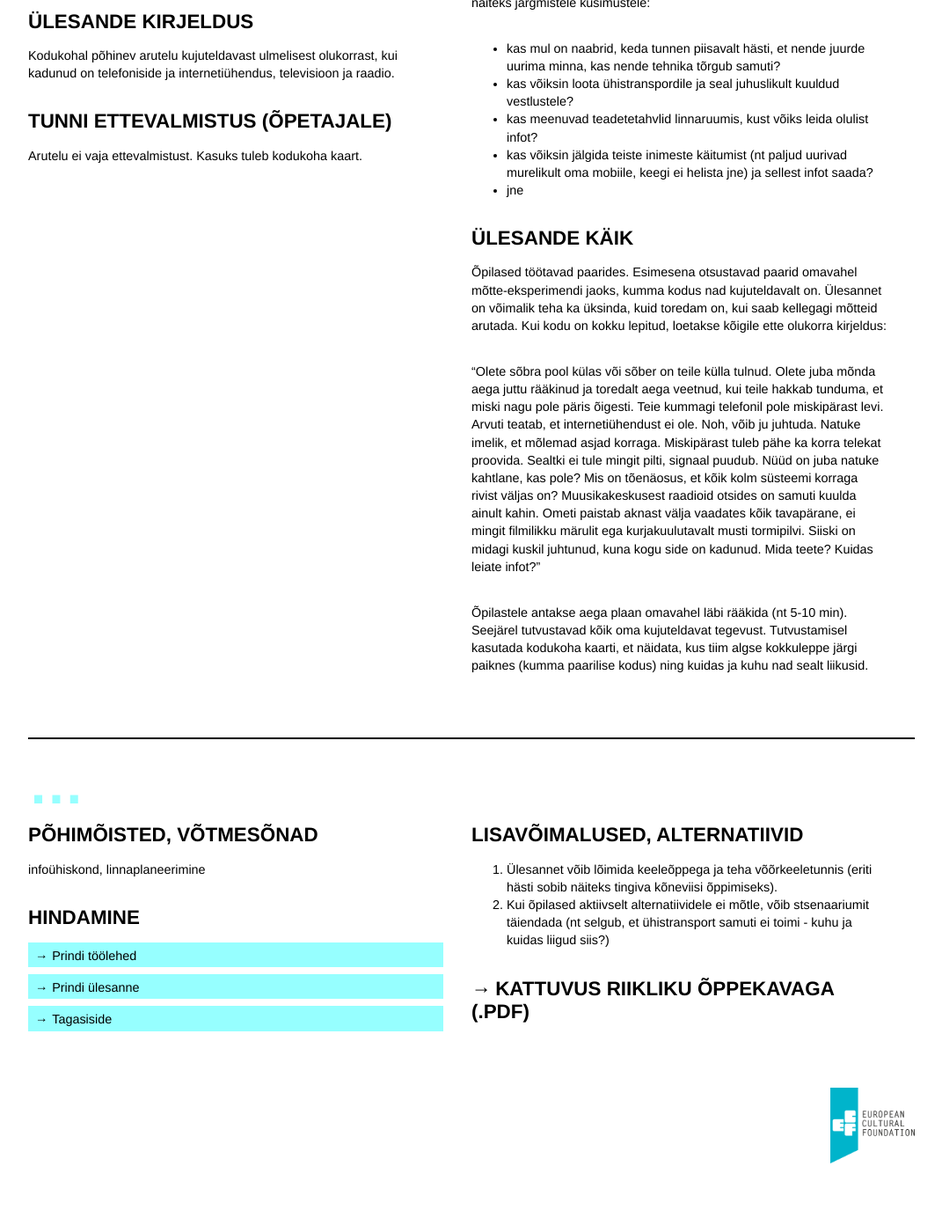
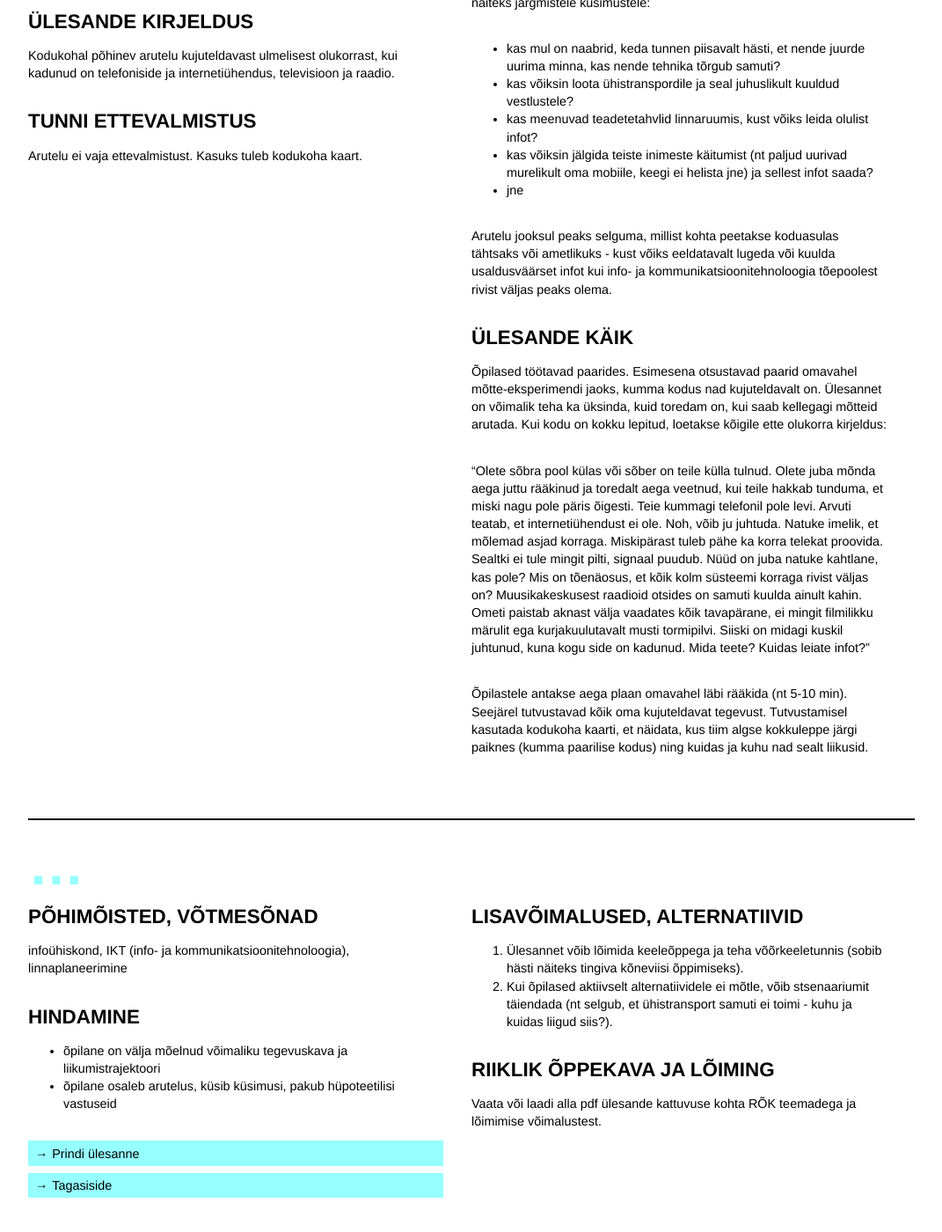
Before and after one commit to ruumiharidus/ruumiharidus.github.io, a Jekyll site: the page built from _posts/2015-12-07-infosulg.md, in a window 1280 px wide and 1400 px high, scrolled down 1097 px. Shown: the whole window at 88% size, without its empty margins (104-1175 px from the left). Built offline with Jekyll 4.4.1, drawn with Linux system fonts in a browser that asks for light colours; nearby versions of some CDN libraries; some of the changed text lies outside the part shown.

Commit message:
Updated 2015-12-07-infosulg.md

```diff
--- a/_posts/2015-12-07-infosulg.md
+++ b/_posts/2015-12-07-infosulg.md
@@ -5,22 +5,23 @@
 image: /images/infosulg.jpg
 ---
 
+
 <section class="section-bang">
 ### !
 
-vanus: 				|gümnaasium
-kestus: 			|15 min
-vorm: 				|arutelu
-nõuab eeltööd:		|-
-vajalikud vahendid:	|asula kaart
-seotud õppeained:	|ühiskonnaõpetus, meedia, riigikaitse
-seotud teemad:		|
+vanus: 				| gümnaasium
+kestus: 			| 15 min
+vorm: 				| arutelu
+nõuab eeltööd:		| -
+vajalikud vahendid:	| (asula kaart)
+seotud õppeained:	| ühiskonnaõpetus, meedia, riigikaitse
+seotud teemad:		| IKT
 boonus:				|
 
 #### Ülesande kirjeldus
 Kodukohal põhinev arutelu kujuteldavast ulmelisest olukorrast, kui kadunud on telefoniside ja internetiühendus, televisioon ja raadio.
 
-#### Tunni ettevalmistus (õpetajale)
+#### Tunni ettevalmistus
 Arutelu ei vaja ettevalmistust. Kasuks tuleb kodukoha kaart.
 
 </section>
@@ -39,10 +40,12 @@
 - kas võiksin jälgida teiste inimeste käitumist (nt paljud uurivad murelikult oma mobiile, keegi ei helista jne) ja sellest infot saada?
 - jne
 
+Arutelu jooksul peaks selguma, millist kohta peetakse koduasulas tähtsaks või ametlikuks - kust võiks eeldatavalt lugeda või kuulda usaldusväärset infot kui info- ja kommunikatsioonitehnoloogia tõepoolest rivist väljas peaks olema.
+
 #### Ülesande käik
 Õpilased töötavad paarides. Esimesena otsustavad paarid omavahel mõtte-eksperimendi jaoks, kumma kodus nad kujuteldavalt on. Ülesannet on võimalik teha ka üksinda, kuid toredam on, kui saab kellegagi mõtteid arutada. Kui kodu on kokku lepitud, loetakse kõigile ette olukorra kirjeldus:
 
-“Olete sõbra pool külas või sõber on teile külla tulnud. Olete juba mõnda aega juttu rääkinud ja toredalt aega veetnud, kui teile hakkab tunduma, et miski nagu pole päris õigesti. Teie kummagi telefonil pole miskipärast levi. Arvuti teatab, et internetiühendust ei ole. Noh, võib ju juhtuda. Natuke imelik, et mõlemad asjad korraga. Miskipärast tuleb pähe ka korra telekat proovida. Sealtki ei tule mingit pilti, signaal puudub. Nüüd on juba natuke kahtlane, kas pole? Mis on tõenäosus, et kõik kolm süsteemi korraga rivist väljas on? Muusikakeskusest raadioid otsides on samuti kuulda ainult kahin. Ometi paistab aknast välja vaadates kõik tavapärane, ei mingit filmilikku märulit ega kurjakuulutavalt musti tormipilvi. Siiski on midagi kuskil juhtunud, kuna kogu side on kadunud. Mida teete? Kuidas leiate infot?”
+“Olete sõbra pool külas või sõber on teile külla tulnud. Olete juba mõnda aega juttu rääkinud ja toredalt aega veetnud, kui teile hakkab tunduma, et miski nagu pole päris õigesti. Teie kummagi telefonil pole levi. Arvuti teatab, et internetiühendust ei ole. Noh, võib ju juhtuda. Natuke imelik, et mõlemad asjad korraga. Miskipärast tuleb pähe ka korra telekat proovida. Sealtki ei tule mingit pilti, signaal puudub. Nüüd on juba natuke kahtlane, kas pole? Mis on tõenäosus, et kõik kolm süsteemi korraga rivist väljas on? Muusikakeskusest raadioid otsides on samuti kuulda ainult kahin. Ometi paistab aknast välja vaadates kõik tavapärane, ei mingit filmilikku märulit ega kurjakuulutavalt musti tormipilvi. Siiski on midagi kuskil juhtunud, kuna kogu side on kadunud. Mida teete? Kuidas leiate infot?”
 
 Õpilastele antakse aega plaan omavahel läbi rääkida (nt 5-10 min). Seejärel tutvustavad kõik oma kujuteldavat tegevust. Tutvustamisel kasutada kodukoha kaarti, et näidata, kus tiim algse kokkuleppe järgi paiknes (kumma paarilise kodus) ning kuidas ja kuhu nad sealt liikusid.
 
@@ -54,12 +57,13 @@
 ### ...
 
 #### Põhimõisted, võtmesõnad
-infoühiskond, linnaplaneerimine
+infoühiskond, IKT (info- ja kommunikatsioonitehnoloogia), linnaplaneerimine
 
 #### Hindamine
 
++ õpilane on välja mõelnud võimaliku tegevuskava ja liikumistrajektoori
++ õpilane osaleb arutelus, küsib küsimusi, pakub hüpoteetilisi vastuseid
 
-[Prindi töölehed]({{ site.baseurl }}/assets/documents/hello.pdf)
 [Prindi ülesanne](){:class='do-print'}
 [Tagasiside]({{ site.baseurl }}/assets/documents/hello.pdf)
 </section>
@@ -69,8 +73,11 @@
 ### ...
 
 #### Lisavõimalused, alternatiivid
-1. Ülesannet võib lõimida keeleõppega ja teha võõrkeeletunnis (eriti hästi sobib näiteks tingiva kõneviisi õppimiseks).
-2. Kui õpilased aktiivselt alternatiividele ei mõtle, võib stsenaariumit täiendada (nt selgub, et ühistransport samuti ei toimi - kuhu ja kuidas liigud siis?)
 
-[Kattuvus riikliku õppekavaga (.pdf)]({{ site.baseurl }}/assets/documents/hello.pdf){:class='national-pdf'}
+1. Ülesannet võib lõimida keeleõppega ja teha võõrkeeletunnis (sobib hästi näiteks tingiva kõneviisi õppimiseks).
+2. Kui õpilased aktiivselt alternatiividele ei mõtle, võib stsenaariumit täiendada (nt selgub, et ühistransport samuti ei toimi - kuhu ja kuidas liigud siis?).
+
+#### Riiklik õppekava ja lõiming
+Vaata või laadi alla pdf ülesande kattuvuse kohta RÕK teemadega ja lõimimise võimalustest.
+
 </section>
```
